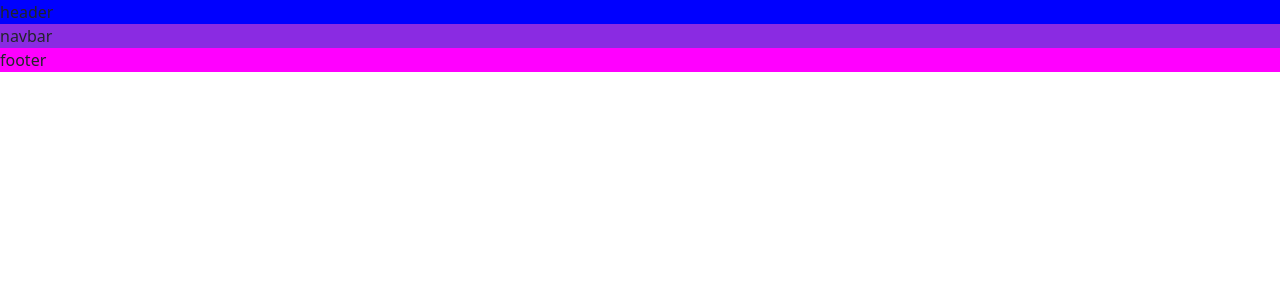
After one commit to Npinilla19/onlyFlans, a Django app: template onlyFlans/web/templates/base.html in a window 1280 px wide. The commit adds this page. Shown: the top 300 px of the page. Run offline with Django 3.2, Linux system fonts and the light colour scheme; the template is opened without the code that fills it, so the values that code supplies are empty.

Commit message:
se crea maqueta archivo base.html

```diff
--- a/onlyFlans/web/templates/about.html
+++ b/onlyFlans/web/templates/about.html
@@ -3,9 +3,12 @@
 <head>
     <meta charset="UTF-8">
     <meta name="viewport" content="width=device-width, initial-scale=1.0">
-    <title>Document</title>
+    <title>Acerca Onlyflans</title>
 </head>
 <body>
+    {% block 'base' %}
+    {% include 'base.html' %}
+    {% endblock %}
 
     <h1>Acerca</h1>
 
--- /dev/null
+++ b/onlyFlans/web/templates/base.html
@@ -0,0 +1,26 @@
+<!doctype html>
+<html lang="en">
+  <head>
+    <meta charset="utf-8">
+    <meta name="viewport" content="width=device-width, initial-scale=1">
+    <title>Bienvenido a OnlyFlans</title>
+    <link href="https://cdn.jsdelivr.net/npm/bootstrap@5.3.3/dist/css/bootstrap.min.css" rel="stylesheet" integrity="sha384-QWTKZyjpPEjISv5WaRU9OFeRpok6YctnYmDr5pNlyT2bRjXh0JMhjY6hW+ALEwIH" crossorigin="anonymous">
+  </head>
+  <body>
+    <div style="background: blue;">
+        header
+        </div>
+
+    <div style="background: blueviolet;">
+        navbar
+        </div>
+
+    <div style="background: fuchsia;">
+        footer
+        </div>
+
+
+
+    <script src="https://cdn.jsdelivr.net/npm/bootstrap@5.3.3/dist/js/bootstrap.bundle.min.js" integrity="sha384-YvpcrYf0tY3lHB60NNkmXc5s9fDVZLESaAA55NDzOxhy9GkcIdslK1eN7N6jIeHz" crossorigin="anonymous"></script>
+  </body>
+</html>
--- /dev/null
+++ b/onlyFlans/web/templates/header.html
@@ -0,0 +1,6 @@
+{% load static %}
+<div style="background: #681f68;" class="container">
+    <div class="col-4 offset-4">
+        <img src="{% static 'onlyflans-logo.png' %}" alt="logo" class="img-fluid">
+    </div>
+</div>
--- a/onlyFlans/web/templates/index.html
+++ b/onlyFlans/web/templates/index.html
@@ -3,9 +3,13 @@
 <head>
     <meta charset="UTF-8">
     <meta name="viewport" content="width=device-width, initial-scale=1.0">
-    <title>Document</title>
+    <title>Indice Onlyflans</title>
 </head>
 <body>
+    {% block 'base' %}
+    {% include 'base.html' %}
+    {% endblock %}
+
     <h1>Indice</h1>
 
 </body>
--- a/onlyFlans/web/templates/welcome.html
+++ b/onlyFlans/web/templates/welcome.html
@@ -3,9 +3,12 @@
 <head>
     <meta charset="UTF-8">
     <meta name="viewport" content="width=device-width, initial-scale=1.0">
-    <title>Document</title>
+    <title>Bienvenido cliente Onlyflans </title>
 </head>
 <body>
+    {% block 'base' %}
+    {% include 'base.html' %}
+    {% endblock %}
 
     <h1>Bienvenido cliente</h1>
 </body>
```
Also changed, not shown: onlyFlans/web/static/onlyflans-logo.png (added).
